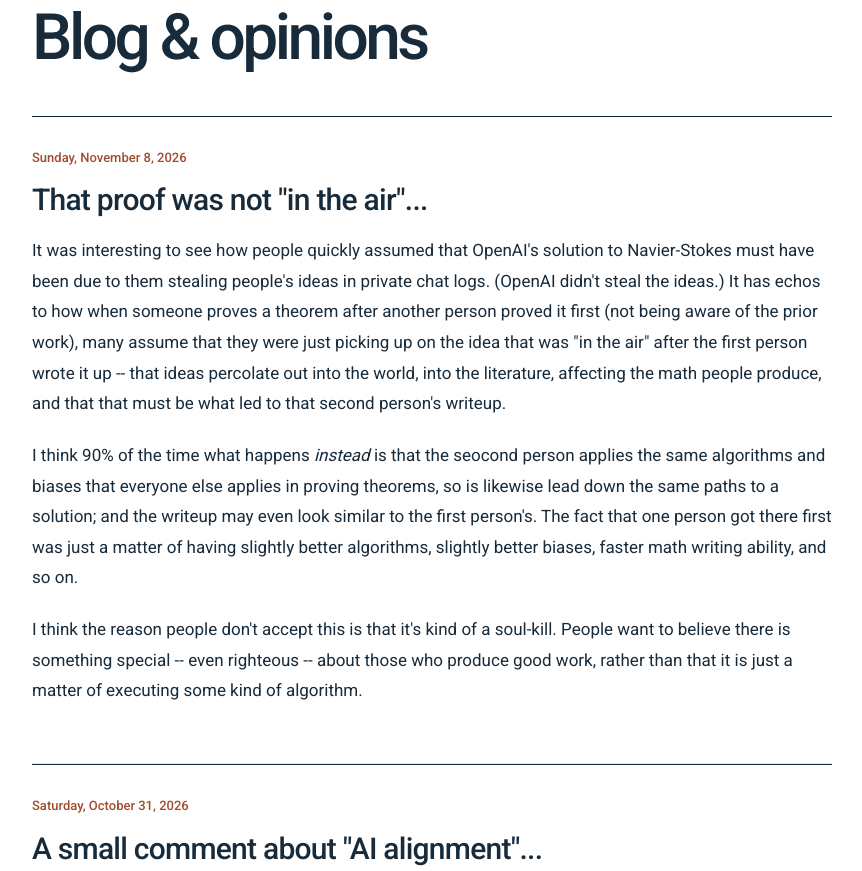
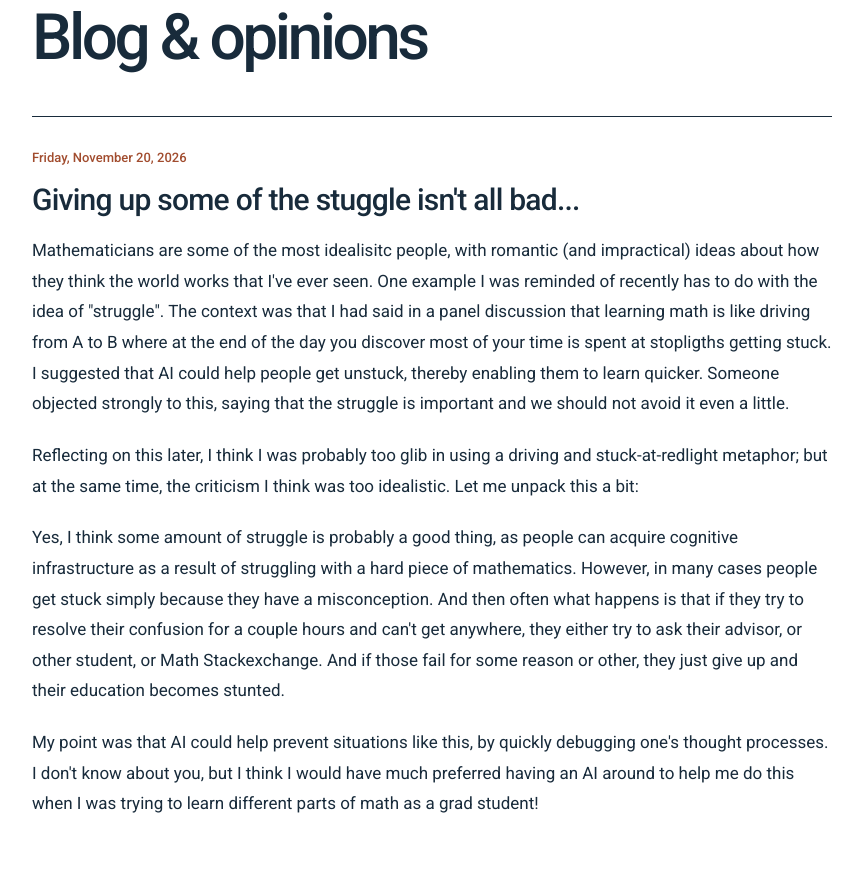
Before and after one commit to erniecroot-cmyk/erniecroot-cmyk.github.io, a plain HTML site: page blog.html in a window 1280 px wide. Shown: the part 264-1135 px from the top of the page, without its empty margins (78-940 px from the left). Drawn offline with Linux system fonts and the light colour scheme.

Commit message:
Update blog.html

```diff
--- a/blog.html
+++ b/blog.html
@@ -55,10 +55,43 @@
       <div class="posts">
         <!-- Add future posts above this article, using the same article structure. -->
 
+        <article class="post" aria-labelledby="post-2026-11-20">
+          <header>
+            <time class="post-date" datetime="2026-11-20">Friday, November 20, 2026</time>
+            <h2 id="post-2026-11-20">Giving up some of the stuggle isn't all bad... </h2>
+          </header>
+          <div class="post-body">
+
+            <p>Mathematicians are some of the most idealisitc people, with romantic (and impractical) ideas about how
+they think the world works that I've ever seen.  One example I was reminded of recently has
+to do with the idea of "struggle".  The context was that I had said in a panel discussion that
+learning math is like driving from A to B where at the end of the day you discover most of your
+time is spent at stopligths getting stuck.  I suggested that AI could help people
+get unstuck, thereby enabling them to learn quicker.  Someone objected strongly to this, saying
+that the struggle is important and we should not avoid it even a little.</p>
+
+<p>Reflecting on this later, I think I was probably too glib in using a driving and stuck-at-redlight
+metaphor; but at the same time, the criticism I think was too idealistic.  Let me unpack this a bit:</p>
+
+<p>Yes, I think some amount of struggle is probably a good thing, as people can acquire cognitive
+infrastructure as a result of struggling with a hard piece of mathematics.  However, in many cases
+people get stuck simply because they have a misconception.  And then often what happens is that if
+they try to resolve their confusion
+for a couple hours and can't get anywhere, they either try to ask their advisor, or other student,
+or Math Stackexchange. And if those fail for some reason or other, they just give up and their
+education becomes stunted.  </p>
+
+<p>My point was that AI could help prevent situations like this, by quickly
+debugging one's thought processes.  I don't know about you, but I think I would have much
+preferred having an AI around to help me do this when I was trying to learn different parts of
+math as a grad student!</p>
+          </div>
+          </article>
+
         <article class="post" aria-labelledby="post-2026-11-08">
           <header>
             <time class="post-date" datetime="2026-11-08">Sunday, November 8, 2026</time>
-            <h2 id="post-2026-10-22">That proof was not "in the air"...
+            <h2 id="post-2026-11-08">That proof was not "in the air"...
               </h2>
           </header>
           <div class="post-body">
@@ -72,7 +105,7 @@
           </div>
         </article>
 
-         <article class="post" aria-labelledby="post-2026-10-82">
+         <article class="post" aria-labelledby="post-2026-10-22">
           <header>
             <time class="post-date" datetime="2026-10-22">Saturday, October 31, 2026</time>
             <h2 id="post-2026-10-22">A small comment about "AI alignment"...
```
